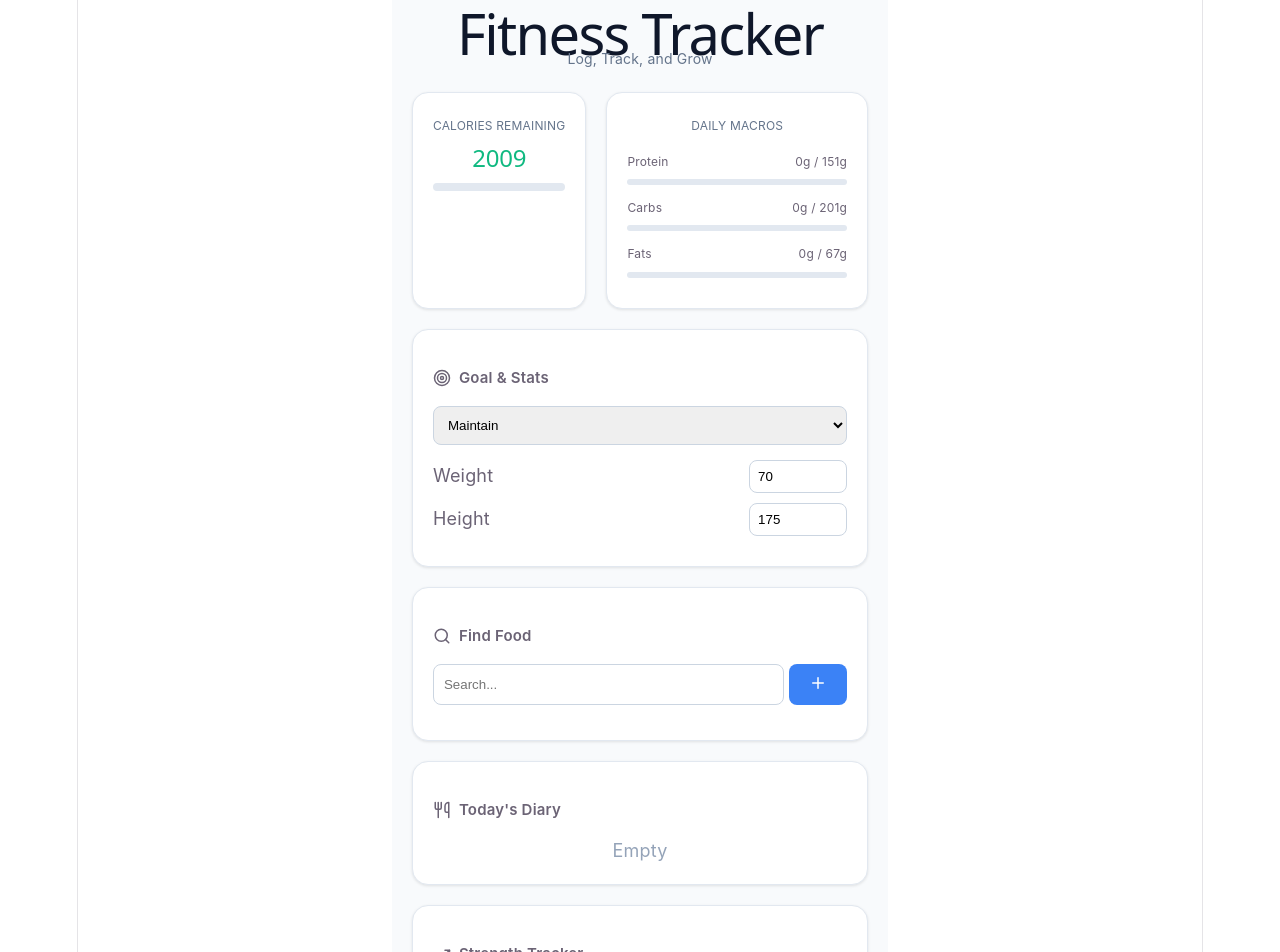
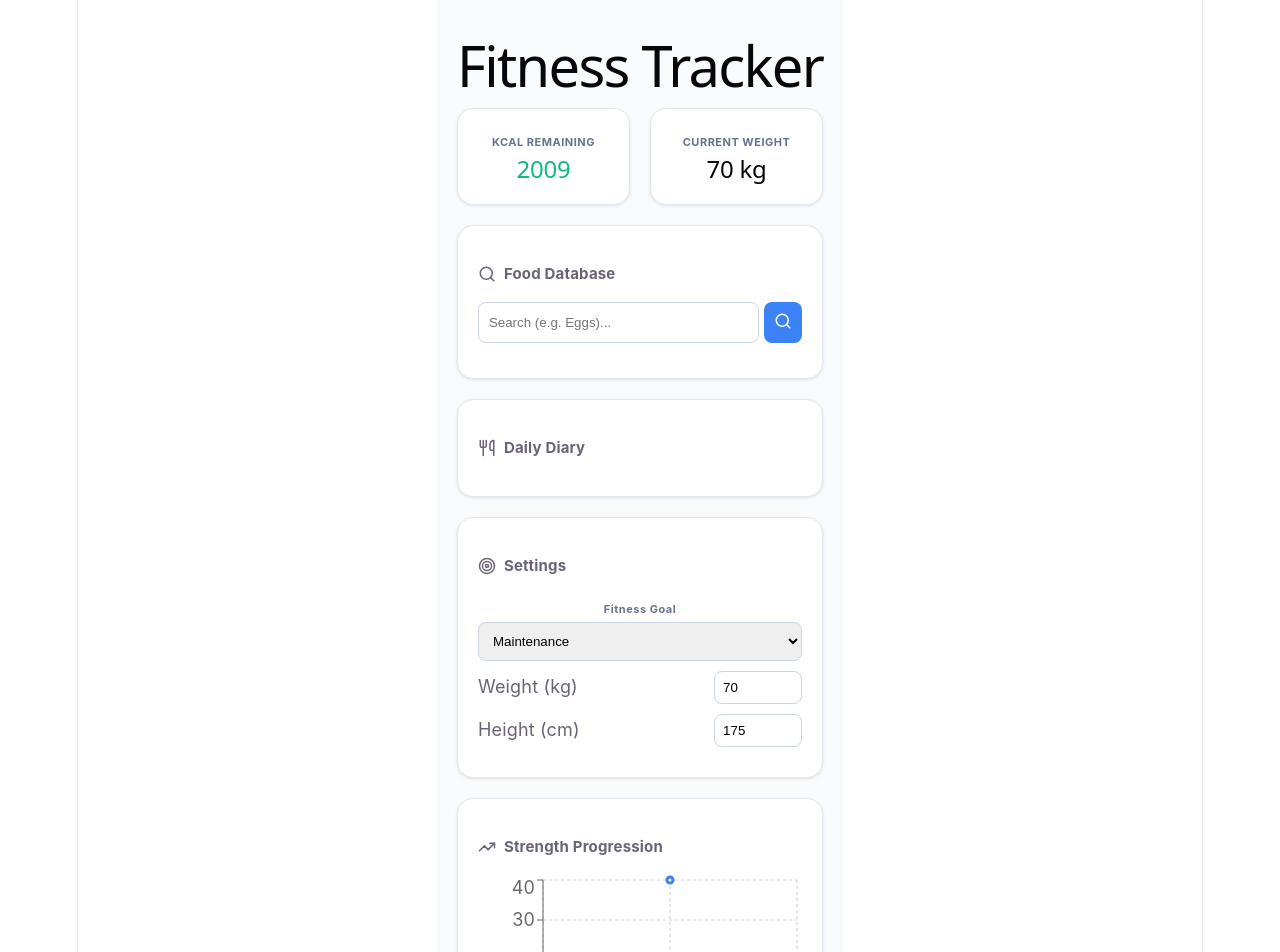
Before and after one commit to Dragoon-prog/fitness-tracker, a React (Vite) app: page / in a window 1280 px wide. Shown: the top 952 px of the page. Built offline with nearby package versions, Linux system fonts and the light colour scheme.

Commit message:
Added hover for food macros

```diff
--- a/src/App.jsx
+++ b/src/App.jsx
@@ -1,6 +1,6 @@
 import React, { useState, useEffect } from 'react';
 import { LineChart, Line, XAxis, YAxis, CartesianGrid, Tooltip, ResponsiveContainer } from 'recharts';
-import { Calculator, Search, TrendingUp, Pizza, Plus, Trash2, Utensils, Target, Zap } from 'lucide-react';
+import { Calculator, Search, TrendingUp, Pizza, Plus, Trash2, Utensils, Target, Info } from 'lucide-react';
 import axios from 'axios';
 
 export default function App() {
@@ -16,6 +16,9 @@ export default function App() {
   const [foodResults, setFoodResults] = useState([]);
   const [newLift, setNewLift] = useState({ weight: '', reps: '' });
 
+  // Hover State for Food Details
+  const [hoveredFood, setHoveredFood] = useState(null);
+
   useEffect(() => {
     localStorage.setItem('meals', JSON.stringify(meals));
     localStorage.setItem('lifts', JSON.stringify(liftData));
@@ -26,22 +29,10 @@ export default function App() {
     localStorage.setItem('fitnessGoal', fitnessGoal);
   }, [meals, liftData, weight, height, age, activity, fitnessGoal]);
 
-  // --- CALORIE & MACRO LOGIC ---
+  // --- LOGIC ---
   const tdee = Math.round(((10 * weight) + (6.25 * height) - (5 * age) + 5) * activity);
   let goalCals = fitnessGoal === 'deficit' ? tdee - 500 : fitnessGoal === 'surplus' ? tdee + 500 : tdee;
-
-  // Goals for Macros (Standard Fitness Split: 30% Prot, 40% Carb, 30% Fat)
-  const goalProt = Math.round((goalCals * 0.30) / 4);
-  const goalCarb = Math.round((goalCals * 0.40) / 4);
-  const goalFat = Math.round((goalCals * 0.30) / 9);
-
-  // Eaten Macros
-  const eaten = meals.reduce((acc, m) => ({
-    cals: acc.cals + m.cals,
-    p: acc.p + m.p,
-    c: acc.c + m.c,
-    f: acc.f + m.f
-  }), { cals: 0, p: 0, c: 0, f: 0 });
+  const eatenCals = Math.round(meals.reduce((acc, m) => acc + m.cals, 0));
 
   const searchFood = async () => {
     if (!query) return;
@@ -62,101 +53,104 @@ export default function App() {
     }]);
   };
 
-  const MacroBar = ({ label, current, goal, color }) => (
-    <div style={{ marginBottom: '10px' }}>
-      <div style={{ display: 'flex', justifyContent: 'space-between', fontSize: '12px', marginBottom: '4px' }}>
-        <span>{label}</span>
-        <span>{Math.round(current)}g / {goal}g</span>
-      </div>
-      <div style={{ height: '6px', background: '#e2e8f0', borderRadius: '10px', overflow: 'hidden' }}>
-        <div style={{ height: '100%', background: color, width: `${Math.min((current/goal)*100, 100)}%`, transition: 'width 0.4s' }}></div>
-      </div>
-    </div>
-  );
-
   return (
     <div style={containerStyle}>
-      <header style={{ textAlign: 'center', marginBottom: '20px' }}>
-        <h1 style={{ margin: 0, color: '#0f172a' }}>Fitness Tracker</h1>
-        <p style={{ color: '#64748b', fontSize: '14px' }}>Log, Track, and Grow</p>
-      </header>
+      <h1 style={{ textAlign: 'center', marginBottom: '30px' }}>Fitness Tracker</h1>
 
-      {/* DASHBOARD SUMMARY */}
-      <div style={summaryGrid}>
+      {/* DASHBOARD TOP */}
+      <div style={dashboardTop}>
         <div style={cardStyle}>
-          <p style={{ color: '#64748b', fontSize: '12px', margin: '0 0 5px 0' }}>CALORIES REMAINING</p>
-          <h2 style={{ margin: 0, color: goalCals - eaten.cals < 0 ? '#ef4444' : '#10b981' }}>{goalCals - Math.round(eaten.cals)}</h2>
-          <div style={{ height: '8px', background: '#e2e8f0', borderRadius: '10px', marginTop: '10px', overflow: 'hidden' }}>
-            <div style={{ height: '100%', background: '#3b82f6', width: `${(eaten.cals/goalCals)*100}%` }}></div>
-          </div>
+          <p style={labelStyle}>KCAL REMAINING</p>
+          <h2 style={{ margin: 0, color: goalCals - eatenCals < 0 ? '#ef4444' : '#10b981' }}>{goalCals - eatenCals}</h2>
         </div>
         <div style={cardStyle}>
-          <p style={{ color: '#64748b', fontSize: '12px', margin: '0 0 10px 0' }}>DAILY MACROS</p>
-          <MacroBar label="Protein" current={eaten.p} goal={goalProt} color="#ef4444" />
-          <MacroBar label="Carbs" current={eaten.c} goal={goalCarb} color="#3b82f6" />
-          <MacroBar label="Fats" current={eaten.f} goal={goalFat} color="#f59e0b" />
+          <p style={labelStyle}>CURRENT WEIGHT</p>
+          <h2 style={{ margin: 0 }}>{weight} kg</h2>
         </div>
       </div>
 
       <div style={mainGrid}>
-        {/* STATS CONTROL */}
-        <div style={cardStyle}>
-          <h3 style={headerStyle}><Target size={18} /> Goal & Stats</h3>
-          <select value={fitnessGoal} onChange={(e) => setFitnessGoal(e.target.value)} style={fullInput}>
-            <option value="deficit">Weight Loss</option>
-            <option value="maintenance">Maintain</option>
-            <option value="surplus">Build Muscle</option>
-          </select>
-          <div style={inputRow}><label>Weight</label><input type="number" value={weight} onChange={(e) => setWeight(e.target.value)} style={smallInput} /></div>
-          <div style={inputRow}><label>Height</label><input type="number" value={height} onChange={(e) => setHeight(e.target.value)} style={smallInput} /></div>
-        </div>
+        {/* FOOD SEARCH WITH HOVER DETAIL */}
+        <div style={{ ...cardStyle, position: 'relative' }}>
+          <h3 style={headerStyle}><Search size={18} /> Food Database</h3>
+          <div style={{ display: 'flex', gap: '5px', marginBottom: '15px' }}>
+            <input
+               placeholder="Search (e.g. Eggs)..."
+               style={{ ...fullInput, margin: 0 }}
+               value={query}
+               onChange={(e) => setQuery(e.target.value)}
+               onKeyPress={(e) => e.key === 'Enter' && searchFood()}
+            />
+            <button onClick={searchFood} style={btnStyle}><Search size={18}/></button>
+          </div>
 
-        {/* FOOD SEARCH */}
-        <div style={cardStyle}>
-          <h3 style={headerStyle}><Search size={18} /> Find Food</h3>
-          <div style={{ display: 'flex', gap: '5px', marginBottom: '15px' }}>
-            <input placeholder="Search..." style={{ ...fullInput, margin: 0 }} value={query} onChange={(e) => setQuery(e.target.value)} onKeyPress={(e) => e.key === 'Enter' && searchFood()} />
-            <button onClick={searchFood} style={btnStyle}><Plus size={18}/></button>
-          </div>
           <div style={listStyle}>
             {foodResults.map((item, i) => (
-              <div key={i} style={listItem}>
-                <div>
-                   <div style={{ fontWeight: '600' }}>{item.food.label}</div>
-                   <div style={{ fontSize: '11px', color: '#64748b' }}>P: {Math.round(item.food.nutrients.PROCNT)}g | C: {Math.round(item.food.nutrients.CHOCDF)}g</div>
+              <div
+                key={i}
+                style={listItem}
+                onMouseEnter={() => setHoveredFood(item.food)}
+                onMouseLeave={() => setHoveredFood(null)}
+              >
+                <div style={{ display: 'flex', alignItems: 'center', gap: '8px' }}>
+                  <Info size={14} color="#94a3b8" />
+                  <span>{item.food.label}</span>
                 </div>
-                <button onClick={() => addMeal(item.food)} style={addBtn}>{Math.round(item.food.nutrients.ENERC_KCAL)} <Plus size={12}/></button>
+                <button onClick={() => addMeal(item.food)} style={addBtn}>
+                  {Math.round(item.food.nutrients.ENERC_KCAL)} kcal <Plus size={12}/>
+                </button>
               </div>
             ))}
           </div>
+
+          {/* THE HOVER CARD (Floating Detail) */}
+          {hoveredFood && (
+            <div style={hoverCardStyle}>
+              <h4 style={{ margin: '0 0 10px 0', borderBottom: '1px solid #eee' }}>{hoveredFood.label}</h4>
+              <div style={macroDetail}><span>Calories:</span> <strong>{Math.round(hoveredFood.nutrients.ENERC_KCAL)} kcal</strong></div>
+              <div style={macroDetail}><span>Protein:</span> <strong>{Math.round(hoveredFood.nutrients.PROCNT)}g</strong></div>
+              <div style={macroDetail}><span>Carbs:</span> <strong>{Math.round(hoveredFood.nutrients.CHOCDF)}g</strong></div>
+              <div style={macroDetail}><span>Fats:</span> <strong>{Math.round(hoveredFood.nutrients.FAT)}g</strong></div>
+              <div style={macroDetail}><span>Fiber:</span> <strong>{Math.round(hoveredFood.nutrients.FIBTG || 0)}g</strong></div>
+              <p style={{ fontSize: '10px', color: '#94a3b8', marginTop: '10px' }}>Values per 100g/serving</p>
+            </div>
+          )}
         </div>
 
-        {/* MEAL LIST */}
+        {/* LOGGED MEALS */}
         <div style={cardStyle}>
-          <h3 style={headerStyle}><Utensils size={18} /> Today's Diary</h3>
+          <h3 style={headerStyle}><Utensils size={18} /> Daily Diary</h3>
           <div style={listStyle}>
-            {meals.length === 0 ? <p style={{ textAlign: 'center', color: '#94a3b8' }}>Empty</p> : meals.map((m) => (
+            {meals.map((m) => (
               <div key={m.id} style={listItem}>
                 <span>{m.name}</span>
                 <div style={{ display: 'flex', alignItems: 'center', gap: '10px' }}>
-                   <span style={{ fontWeight: 'bold' }}>{Math.round(m.cals)}</span>
-                   <Trash2 size={14} color="#ef4444" style={{ cursor: 'pointer' }} onClick={() => setMeals(meals.filter(x => x.id !== m.id))} />
+                  <strong>{Math.round(m.cals)}</strong>
+                  <Trash2 size={14} color="#ef4444" style={{ cursor: 'pointer' }} onClick={() => setMeals(meals.filter(x => x.id !== m.id))} />
                 </div>
               </div>
             ))}
           </div>
         </div>
 
-        {/* PROGRESSION */}
+        {/* GOALS SECTION */}
+        <div style={cardStyle}>
+          <h3 style={headerStyle}><Target size={18} /> Settings</h3>
+          <label style={labelStyle}>Fitness Goal</label>
+          <select value={fitnessGoal} onChange={(e) => setFitnessGoal(e.target.value)} style={fullInput}>
+            <option value="deficit">Deficit (-500)</option>
+            <option value="maintenance">Maintenance</option>
+            <option value="surplus">Surplus (+500)</option>
+          </select>
+          <div style={inputRow}><label>Weight (kg)</label><input type="number" value={weight} onChange={(e) => setWeight(e.target.value)} style={smallInput} /></div>
+          <div style={inputRow}><label>Height (cm)</label><input type="number" value={height} onChange={(e) => setHeight(e.target.value)} style={smallInput} /></div>
+        </div>
+
+        {/* GRAPH */}
         <div style={{ ...cardStyle, gridColumn: '1 / -1' }}>
-          <h3 style={headerStyle}><TrendingUp size={18} /> Strength Tracker</h3>
-          <div style={{ display: 'flex', gap: '10px', marginBottom: '20px' }}>
-            <input placeholder="kg" type="number" value={newLift.weight} onChange={(e) => setNewLift({...newLift, weight: e.target.value})} style={smallInput} />
-            <input placeholder="reps" type="number" value={newLift.reps} onChange={(e) => setNewLift({...newLift, reps: e.target.value})} style={smallInput} />
-            <button onClick={() => setLiftData([...liftData, { week: `Wk ${liftData.length+1}`, weight: Math.round(newLift.weight * (1 + newLift.reps/30)) }])} style={btnStyle}>Log Lift</button>
-          </div>
+          <h3 style={headerStyle}><TrendingUp size={18} /> Strength Progression</h3>
           <div style={{ width: '100%', height: 200 }}>
-            <ResponsiveContainer><LineChart data={liftData}><CartesianGrid strokeDasharray="3 3" /><XAxis dataKey="week" /><YAxis /><Tooltip /><Line type="monotone" dataKey="weight" stroke="#3b82f6" strokeWidth={3} dot={{ r: 4 }} /></LineChart></ResponsiveContainer>
+            <ResponsiveContainer><LineChart data={liftData}><CartesianGrid strokeDasharray="3 3" /><XAxis dataKey="week" /><YAxis /><Tooltip /><Line type="monotone" dataKey="weight" stroke="#3b82f6" strokeWidth={3} /></LineChart></ResponsiveContainer>
           </div>
         </div>
       </div>
@@ -166,14 +160,21 @@ export default function App() {
 
 // --- STYLES ---
 const containerStyle = { padding: '20px', maxWidth: '1100px', margin: '0 auto', fontFamily: 'Inter, sans-serif', backgroundColor: '#f8fafc', minHeight: '100vh' };
-const summaryGrid = { display: 'grid', gridTemplateColumns: '1fr 1.5fr', gap: '20px', marginBottom: '20px' };
+const dashboardTop = { display: 'grid', gridTemplateColumns: '1fr 1fr', gap: '20px', marginBottom: '20px' };
 const mainGrid = { display: 'grid', gridTemplateColumns: 'repeat(auto-fit, minmax(320px, 1fr))', gap: '20px' };
-const cardStyle = { background: 'white', padding: '20px', borderRadius: '16px', border: '1px solid #e2e8f0', boxShadow: '0 1px 3px 0 rgb(0 0 0 / 0.1)' };
-const headerStyle = { display: 'flex', alignItems: 'center', gap: '8px', marginBottom: '15px', fontSize: '15px', fontWeight: '600' };
+const cardStyle = { background: 'white', padding: '20px', borderRadius: '16px', border: '1px solid #e2e8f0', boxShadow: '0 1px 3px rgba(0,0,0,0.1)' };
+const headerStyle = { display: 'flex', alignItems: 'center', gap: '8px', marginBottom: '15px', fontSize: '15px', fontWeight: 'bold' };
+const labelStyle = { fontSize: '11px', color: '#64748b', fontWeight: 'bold', letterSpacing: '0.5px' };
 const inputRow = { display: 'flex', justifyContent: 'space-between', alignItems: 'center', marginBottom: '10px' };
-const smallInput = { padding: '8px', borderRadius: '8px', border: '1px solid #cbd5e1', width: '80px' };
-const fullInput = { padding: '10px', borderRadius: '8px', border: '1px solid #cbd5e1', width: '100%', marginBottom: '15px' };
-const btnStyle = { background: '#3b82f6', color: 'white', border: 'none', borderRadius: '8px', padding: '10px 20px', cursor: 'pointer', fontWeight: 'bold' };
-const listStyle = { maxHeight: '250px', overflowY: 'auto' };
-const listItem = { display: 'flex', justifyContent: 'space-between', alignItems: 'center', padding: '12px 0', borderBottom: '1px solid #f1f5f9', fontSize: '13px' };
+const smallInput = { padding: '8px', borderRadius: '8px', border: '1px solid #cbd5e1', width: '70px' };
+const fullInput = { padding: '10px', borderRadius: '8px', border: '1px solid #cbd5e1', width: '100%', marginBottom: '10px' };
+const btnStyle = { background: '#3b82f6', color: 'white', border: 'none', borderRadius: '8px', padding: '10px', cursor: 'pointer' };
+const listStyle = { maxHeight: '300px', overflowY: 'auto' };
+const listItem = { display: 'flex', justifyContent: 'space-between', alignItems: 'center', padding: '10px 0', borderBottom: '1px solid #f1f5f9', cursor: 'pointer' };
 const addBtn = { background: '#f1f5f9', border: 'none', borderRadius: '6px', cursor: 'pointer', padding: '6px 10px', fontSize: '11px', display: 'flex', alignItems: 'center', gap: '5px' };
+
+// NEW: Hover Card Styles
+const hoverCardStyle = {
+  position: 'absolute', top: '100px', right: '-250px', width: '220px', background: '#1e293b', color: 'white', padding: '15px', borderRadius: '12px', boxShadow: '0 10px 25px rgba(0,0,0,0.2)', zIndex: 100, pointerEvents: 'none'
+};
+const macroDetail = { display: 'flex', justifyContent: 'space-between', fontSize: '13px', marginBottom: '5px' };
```
